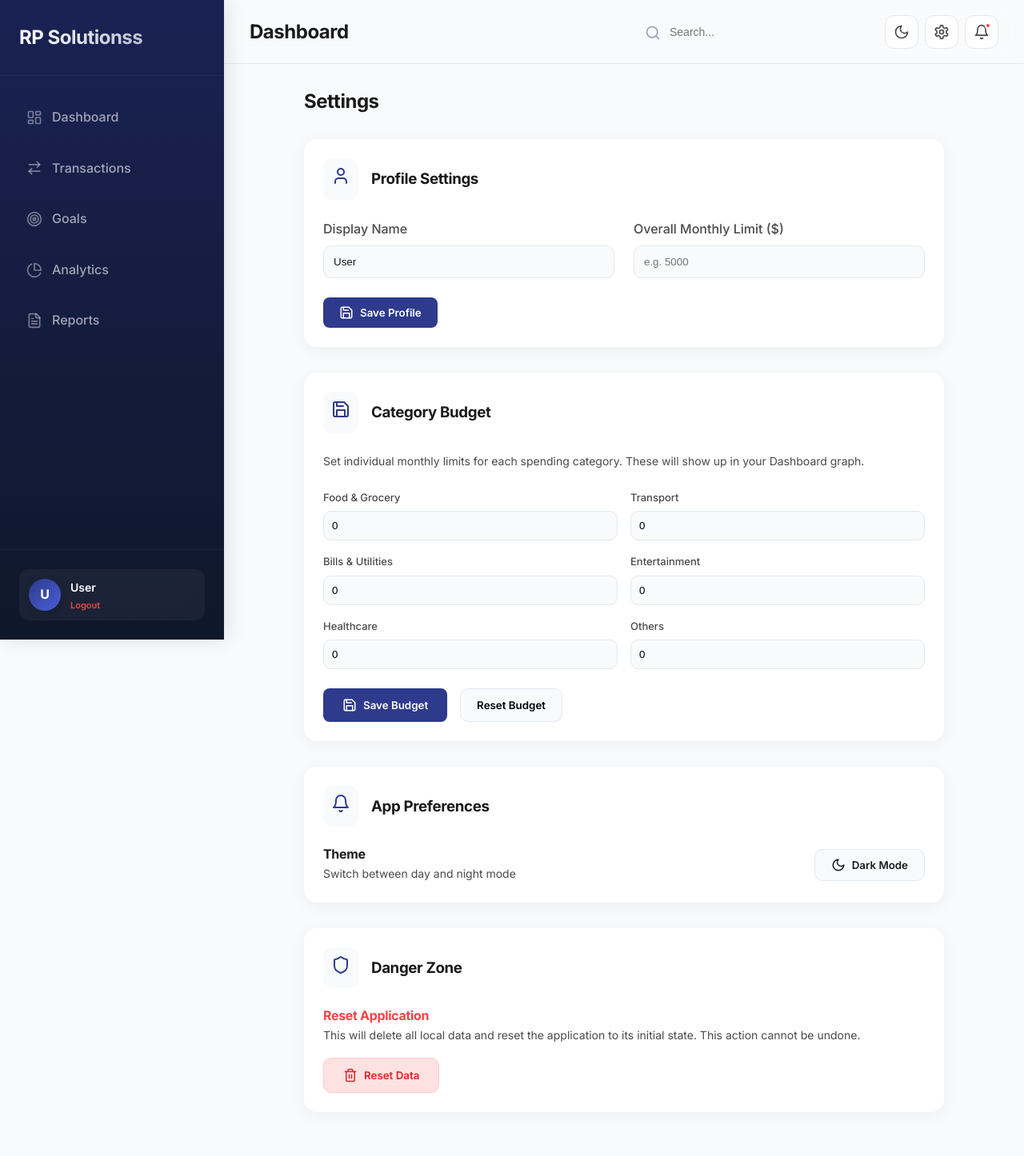
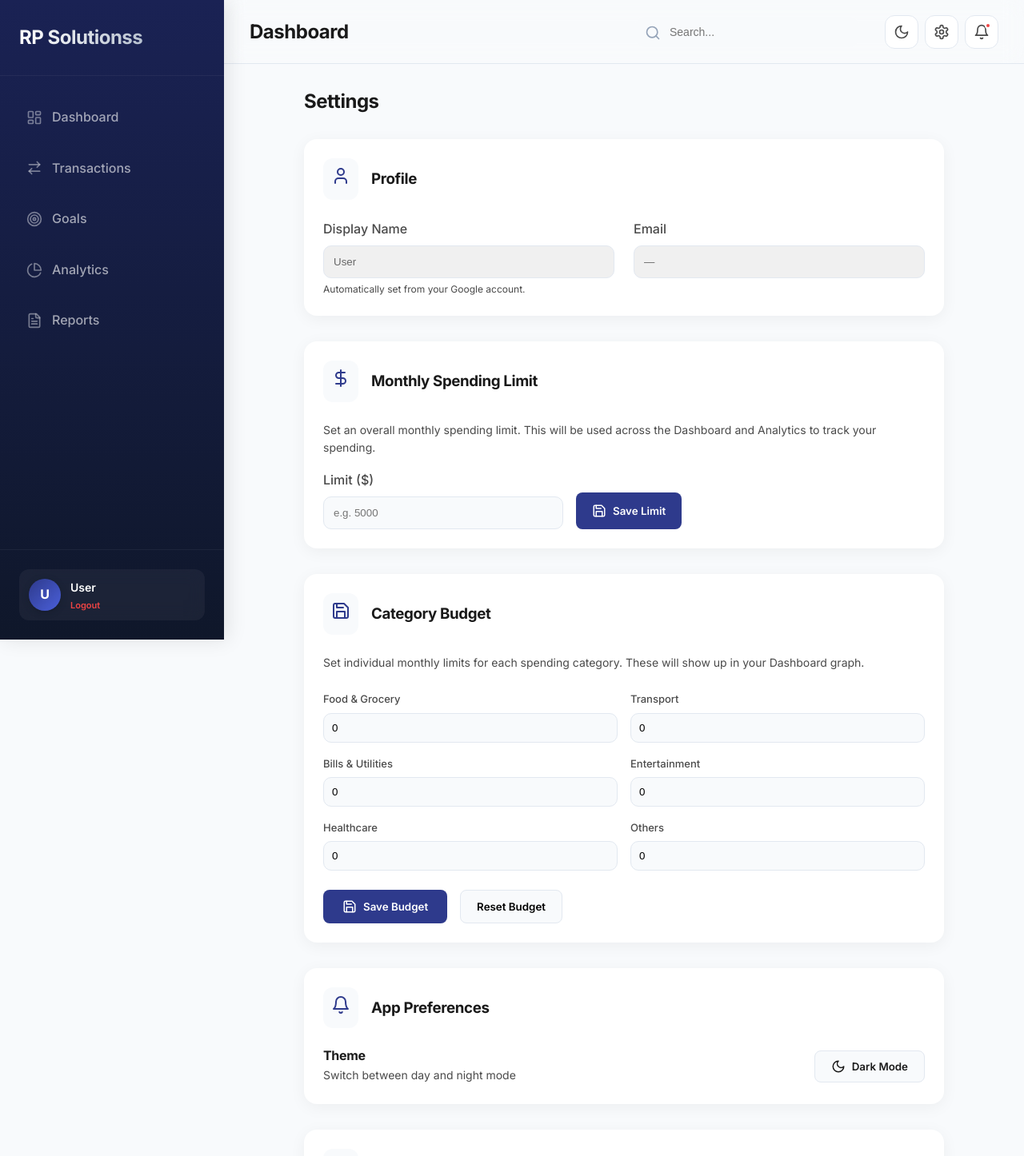
Before and after one commit to Rahulprajapati99/Finance_Dashboard, a React (Vite) app: page /settings in a window 1280 px wide. Shown: the top 1446 px of the page at 80% size. Built offline with nearby package versions, Linux system fonts and the light colour scheme; no server answers.

Commit message:
Restructure Settings: read-only profile, separate monthly limit and budget sections

```diff
--- a/src/context/DataContext.jsx
+++ b/src/context/DataContext.jsx
@@ -110,6 +110,7 @@ export const DataProvider = ({ children }) => {
                         user: {
                             id: userId,
                             name: userProfile?.name || fullName,
+                            email: payload.email || '',
                             monthlySpendingLimit: userProfile?.monthly_spending_limit || null,
                             categoryBudget: userProfile?.category_budget || prev.user.categoryBudget,
                             avatar: metadata.avatar_url || null
--- a/src/pages/Settings.jsx
+++ b/src/pages/Settings.jsx
@@ -1,7 +1,7 @@
 import React, { useState, useEffect } from 'react';
 import { useData } from '../context/DataContext';
 import { useTheme } from '../context/ThemeContext';
-import { User, Shield, Bell, Moon, Sun, Trash2, Save } from 'lucide-react';
+import { User, Shield, Bell, Moon, Sun, Trash2, Save, DollarSign } from 'lucide-react';
 
 const Section = ({ title, icon: Icon, children }) => (
     <div style={{
@@ -29,57 +29,39 @@ const Section = ({ title, icon: Icon, children }) => (
 const Settings = () => {
     const { data, updateUser, resetData } = useData();
     const { isDarkMode, toggleTheme } = useTheme();
-    const [name, setName] = useState(data?.user?.name || '');
     const [limit, setLimit] = useState(data?.user?.monthlySpendingLimit || '');
     const [error, setError] = useState('');
     const [catBudget, setCatBudget] = useState(data?.user?.categoryBudget || {});
 
-    // Sync local state when context data changes
     useEffect(() => {
         if (data?.user) {
-            setName(data.user.name || '');
             setLimit(data.user.monthlySpendingLimit === null ? '' : data.user.monthlySpendingLimit);
             setCatBudget(data.user.categoryBudget || {});
         }
-    }, [data?.user?.name, data?.user?.monthlySpendingLimit, data?.user?.categoryBudget]);
+    }, [data?.user?.monthlySpendingLimit, data?.user?.categoryBudget]);
 
-    const handleSaveProfile = async () => {
+    const handleSaveLimit = async () => {
         setError('');
-
-        if (!name.trim()) {
-            setError('Display name is required.');
-            return;
-        }
-        if (name.length > 50) {
-            setError('Display name must be under 50 characters.');
-            return;
-        }
         if (limit !== '' && (isNaN(limit) || Number(limit) < 0)) {
             setError('Monthly spending limit must be a positive number.');
             return;
         }
-
         try {
             await updateUser({
-                name: name.trim(),
                 monthlySpendingLimit: limit === '' ? null : Number(limit)
             });
-            alert('Profile updated successfully!');
+            alert('Monthly spending limit updated!');
         } catch (err) {
-            setError('Failed to save profile: ' + err.message);
-            alert('Error saving profile: ' + err.message);
+            setError('Failed to save: ' + err.message);
         }
     };
 
     const handleSaveBudget = async () => {
         try {
-            await updateUser({
-                categoryBudget: catBudget
-            });
+            await updateUser({ categoryBudget: catBudget });
             alert('Budget updated successfully!');
         } catch (err) {
             setError('Failed to save budget: ' + err.message);
-            alert('Error saving budget: ' + err.message);
         }
     };
 
@@ -95,8 +77,6 @@ const Settings = () => {
             }
         }
     };
-
-
 
     return (
         <div style={{ paddingBottom: '2rem', maxWidth: '800px', margin: '0 auto' }}>
@@ -117,27 +97,57 @@ const Settings = () => {
                 </div>
             )}
 
-            <Section title="Profile Settings" icon={User}>
-                <div style={{ display: 'grid', gap: '1.5rem' }}>
+            {/* Profile - Read Only */}
+            <Section title="Profile" icon={User}>
                 <div style={{ display: 'grid', gridTemplateColumns: '1fr 1fr', gap: '1.5rem' }}>
                     <div>
                         <label style={{ display: 'block', marginBottom: '0.5rem', fontWeight: 500 }}>Display Name</label>
                         <input
                             type="text"
-                                value={name}
-                                onChange={(e) => setName(e.target.value)}
+                            value={data?.user?.name || ''}
+                            disabled
                             style={{
                                 width: '100%',
                                 padding: '12px',
                                 borderRadius: 'var(--radius-md)',
                                 border: '1px solid var(--color-border)',
-                                    background: 'var(--color-bg-light)',
-                                    color: 'var(--color-text-main)'
+                                background: '#f0f0f0',
+                                color: '#666',
+                                cursor: 'not-allowed'
+                            }}
+                        />
+                        <p style={{ fontSize: '12px', color: 'var(--color-text-body)', marginTop: '4px' }}>
+                            Automatically set from your Google account.
+                        </p>
+                    </div>
+                    <div>
+                        <label style={{ display: 'block', marginBottom: '0.5rem', fontWeight: 500 }}>Email</label>
+                        <input
+                            type="text"
+                            value={data?.user?.email || '—'}
+                            disabled
+                            style={{
+                                width: '100%',
+                                padding: '12px',
+                                borderRadius: 'var(--radius-md)',
+                                border: '1px solid var(--color-border)',
+                                background: '#f0f0f0',
+                                color: '#666',
+                                cursor: 'not-allowed'
                             }}
                         />
                     </div>
-                        <div>
-                            <label style={{ display: 'block', marginBottom: '0.5rem', fontWeight: 500 }}>Overall Monthly Limit ($)</label>
+                </div>
+            </Section>
+
+            {/* Monthly Spending Limit */}
+            <Section title="Monthly Spending Limit" icon={DollarSign}>
+                <p style={{ color: 'var(--color-text-body)', fontSize: '14px', marginBottom: '1rem' }}>
+                    Set an overall monthly spending limit. This will be used across the Dashboard and Analytics to track your spending.
+                </p>
+                <div style={{ display: 'flex', alignItems: 'flex-end', gap: '1rem' }}>
+                    <div style={{ flex: 1, maxWidth: '300px' }}>
+                        <label style={{ display: 'block', marginBottom: '0.5rem', fontWeight: 500 }}>Limit ($)</label>
                         <input
                             type="number"
                             value={limit}
@@ -153,30 +163,22 @@ const Settings = () => {
                             placeholder="e.g. 5000"
                         />
                     </div>
-                    </div>
-                </div>
-                <div style={{ marginTop: '1.5rem' }}>
                     <button
-                        onClick={handleSaveProfile}
+                        onClick={handleSaveLimit}
                         style={{
-                            display: 'flex',
-                            alignItems: 'center',
-                            gap: '8px',
-                            backgroundColor: 'var(--color-primary)',
-                            color: 'white',
-                            padding: '10px 20px',
-                            borderRadius: '8px',
-                            fontWeight: 600,
-                            cursor: 'pointer',
-                            border: 'none'
+                            display: 'flex', alignItems: 'center', gap: '8px',
+                            backgroundColor: 'var(--color-primary)', color: 'white',
+                            padding: '12px 20px', borderRadius: '8px', fontWeight: 600,
+                            cursor: 'pointer', border: 'none', height: '46px'
                         }}
                     >
                         <Save size={18} />
-                        Save Profile
+                        Save Limit
                     </button>
                 </div>
             </Section>
 
+            {/* Category Budget */}
             <Section title="Category Budget" icon={Save}>
                 <p style={{ color: 'var(--color-text-body)', fontSize: '14px', marginBottom: '1.5rem' }}>
                     Set individual monthly limits for each spending category. These will show up in your Dashboard graph.
@@ -204,15 +206,10 @@ const Settings = () => {
                     <button
                         onClick={handleSaveBudget}
                         style={{
-                            display: 'flex',
-                            alignItems: 'center',
-                            gap: '8px',
-                            backgroundColor: 'var(--color-primary)',
-                            color: 'white',
-                            padding: '12px 24px',
-                            borderRadius: '8px',
-                            fontWeight: 600,
-                            cursor: 'pointer'
+                            display: 'flex', alignItems: 'center', gap: '8px',
+                            backgroundColor: 'var(--color-primary)', color: 'white',
+                            padding: '12px 24px', borderRadius: '8px', fontWeight: 600,
+                            cursor: 'pointer', border: 'none'
                         }}
                     >
                         <Save size={18} />
@@ -220,13 +217,14 @@ const Settings = () => {
                     </button>
                     <button
                         onClick={handleResetBudget}
-                        style={{ padding: '12px 20px', background: 'var(--color-bg-light)', border: '1px solid var(--color-border)' }}
+                        style={{ padding: '12px 20px', background: 'var(--color-bg-light)', border: '1px solid var(--color-border)', borderRadius: '8px', cursor: 'pointer' }}
                     >
                         Reset Budget
                     </button>
                 </div>
             </Section>
 
+            {/* App Preferences */}
             <Section title="App Preferences" icon={Bell}>
                 <div style={{ display: 'flex', justifyContent: 'space-between', alignItems: 'center' }}>
                     <div>
@@ -236,13 +234,10 @@ const Settings = () => {
                     <button
                         onClick={toggleTheme}
                         style={{
-                            display: 'flex',
-                            alignItems: 'center',
-                            gap: '8px',
-                            padding: '10px 20px',
-                            background: 'var(--color-bg-light)',
-                            color: 'var(--color-text-main)',
-                            border: '1px solid var(--color-border)'
+                            display: 'flex', alignItems: 'center', gap: '8px',
+                            padding: '10px 20px', background: 'var(--color-bg-light)',
+                            color: 'var(--color-text-main)', border: '1px solid var(--color-border)',
+                            borderRadius: '8px', cursor: 'pointer'
                         }}
                     >
                         {isDarkMode ? <><Sun size={18} /> Light Mode</> : <><Moon size={18} /> Dark Mode</>}
@@ -250,6 +245,7 @@ const Settings = () => {
                 </div>
             </Section>
 
+            {/* Danger Zone */}
             <Section title="Danger Zone" icon={Shield}>
                 <div>
                     <h4 style={{ marginBottom: '4px', color: '#EF4444' }}>Reset Application</h4>
@@ -263,13 +259,10 @@ const Settings = () => {
                             }
                         }}
                         style={{
-                            display: 'flex',
-                            alignItems: 'center',
-                            gap: '8px',
-                            backgroundColor: '#fee2e2',
-                            color: '#dc2626',
-                            padding: '12px 24px',
-                            border: '1px solid #fecaca'
+                            display: 'flex', alignItems: 'center', gap: '8px',
+                            backgroundColor: '#fee2e2', color: '#dc2626',
+                            padding: '12px 24px', border: '1px solid #fecaca',
+                            borderRadius: '8px', cursor: 'pointer'
                         }}
                     >
                         <Trash2 size={18} />
```
Also changed, not shown: 2 other files (tests, documents, lock files or other folders). Lines whose indentation alone changed are shown as unchanged.
